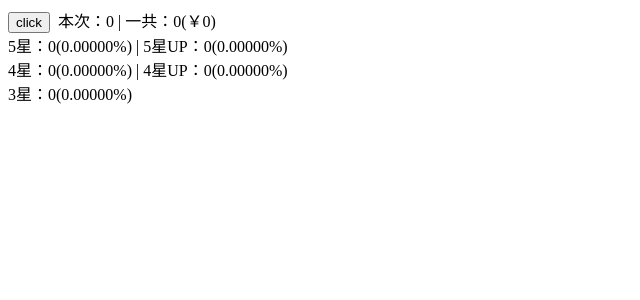
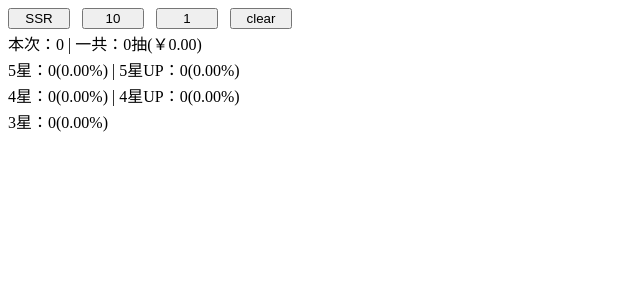
Before and after one commit to biuuu/hk4e-gacha, a Svelte app: page / in a window 1280 px wide. Shown: the top 300 px of the page, without its empty margins (0-640 px from the left). Built offline with nearby package versions, Linux system fonts and the light colour scheme; the HTML template or start-up script is replaced by a standard one.

Commit message:
update page

```diff
--- a/rollup.config.js
+++ b/rollup.config.js
@@ -12,6 +12,7 @@ import path from 'path';
 fs.emptyDirSync('dist')
 fs.ensureDirSync('dist/static/')
 fs.copySync('./data/', './dist/data/')
+fs.writeFileSync('./dist/CNAME', 'ys.danmu9.com')
 
 const production = !process.env.ROLLUP_WATCH;
 
@@ -81,8 +82,8 @@ export default {
 		commonjs(),
 
 		html({
-			meta: [{ charset: 'utf-8' }, {name: 'viewport', content: 'width=492,user-scalable=no'}],
-			title: ''
+			meta: [{ charset: 'utf-8' }, {name: 'viewport', content: 'width=device-width, initial-scale=1'}],
+			title: '原神抽卡模拟器'
 		}),
 
 		// In dev mode, call `npm run start` once
--- a/src/App.svelte
+++ b/src/App.svelte
@@ -1,21 +1,53 @@
 <script>
 	import { createGachaInfo } from './stores'
+	import { afterUpdate, onMount } from 'svelte'
 	import gachaWith from './gacha'
+	import { tweened } from 'svelte/motion'
+	import { cubicOut } from 'svelte/easing'
 
 	let id = '2ffa459718702872a52867fa0521e32b6843b0'
 	let data
 	let list = []
+
+	const initCount = (val) => tweened(val, {
+		duration: 400,
+		easing: cubicOut,
+		interpolate: (a, b) => t => Math.round(a+ (b - a) * t)
+	})
+
+	const count = initCount(0)
+	const total = initCount(0)
+	const twCount3 = initCount(0)
+	const twCount4 = initCount(0)
+	const twCount5 = initCount(0)
+	const twCount4Up = initCount(0)
+	const twCount5Up = initCount(0)
+
 	$: gachaInfo = createGachaInfo(id)
-	$: count = list.length
-	$: total = $gachaInfo.count5 + $gachaInfo.count4 + $gachaInfo.count3
-	$: r5 = ($gachaInfo.count5 / total * 100 || 0).toFixed(5)
-	$: r5up = ($gachaInfo.count5Up / total * 100 || 0).toFixed(5)
-	$: r4 = ($gachaInfo.count4 / total * 100 || 0).toFixed(5)
-	$: r4up = ($gachaInfo.count4Up / total * 100 || 0).toFixed(5)
-	$: r3 = ($gachaInfo.count3 / total * 100 || 0).toFixed(5)
+	$: count.set(list.length)
+	$: total.set($gachaInfo.count5 + $gachaInfo.count4 + $gachaInfo.count3)
+	$: staticTotal = $gachaInfo.count5 + $gachaInfo.count4 + $gachaInfo.count3
+	$: r5 = ($gachaInfo.count5 / staticTotal * 100 || 0).toFixed(2)
+	$: r5up = ($gachaInfo.count5Up / staticTotal * 100 || 0).toFixed(2)
+	$: r4 = ($gachaInfo.count4 / staticTotal * 100 || 0).toFixed(2)
+	$: r4up = ($gachaInfo.count4Up / staticTotal * 100 || 0).toFixed(2)
+	$: r3 = ($gachaInfo.count3 / staticTotal * 100 || 0).toFixed(2)
+	$: twCount3.set($gachaInfo.count3)
+	$: twCount4.set($gachaInfo.count4)
+	$: twCount5.set($gachaInfo.count5)
+	$: twCount4Up.set($gachaInfo.count4Up)
+	$: twCount5Up.set($gachaInfo.count5Up)
 
 	const gacha = () => {
 		list = gachaWith(id, data, 'to5')
+	}
+
+	const gacha10 = () => {
+		list = gachaWith(id, data, 10)
+	}
+
+	const gacha1 = () => {
+		list = gachaWith(id, data, 1)
 	}
 
 	const getData = async () => {
@@ -23,15 +55,34 @@
 		data = await response.json()
 	}
 
+	const clear = () => {
+		gachaInfo.resetAll()
+		count.set(0)
+	}
+
+	const click = (key) => () => {
+		const func = { gacha, gacha1, gacha10, clear }
+		func[key]()
+	}
+
 	getData()
 
 </script>
 
 
-<button on:click={gacha}>click</button><span>本次：{count} | 一共：{total}(￥{total * 13})</span>
-<div>5星：{$gachaInfo.count5}({r5}%) | 5星UP：{$gachaInfo.count5Up}({r5up}%)</div>
-<div>4星：{$gachaInfo.count4}({r4}%) | 4星UP：{$gachaInfo.count4Up}({r4up}%)</div>
-<div>3星：{$gachaInfo.count3}({r3}%)</div>
+<button on:click={click('gacha')}>SSR</button>
+<button on:click={click('gacha10')}>10</button>
+<button on:click={click('gacha1')}>1</button>
+<button on:click={click('clear')}>clear</button>
+<div>
+<span>本次：{$count} | 一共：{$total}抽(￥{($total * 648 / (8080 / 160)).toFixed(2)})</span>
+{#if $gachaInfo.until5}
+<span>距离保底：90 - {$gachaInfo.until5} = {90 - $gachaInfo.until5}</span>
+{/if}
+</div>
+<div>5星：{$twCount5}({r5}%) | 5星UP：<span class={$twCount5Up === 7 ? 'red': ''}>{$twCount5Up}</span>({r5up}%)</div>
+<div>4星：{$twCount4}({r4}%) | 4星UP：{$twCount4Up}({r4up}%)</div>
+<div>3星：{$twCount3}({r3}%)</div>
 <div class="stage">
 	{#each list as item}
 		<span class={`rank rank-${item.rank}`}> {item.item_name} </span>
@@ -42,14 +93,24 @@
 .stage {
 	word-break: keep-all;
 	margin-top: 8px;
+	display: flex;
+	flex-wrap: wrap;
+}
+.red {
+	color: red;
 }
 button {
 	margin-right: 8px;
 	cursor: pointer;
+	min-width: 62px;
+}
+div {
+	margin: 2px 0;
 }
 .rank {
 	color: #fff;
 	padding: 0 5px;
+	margin: 2px;
 }
 .rank-4 {
 	background-color: purple;
```
